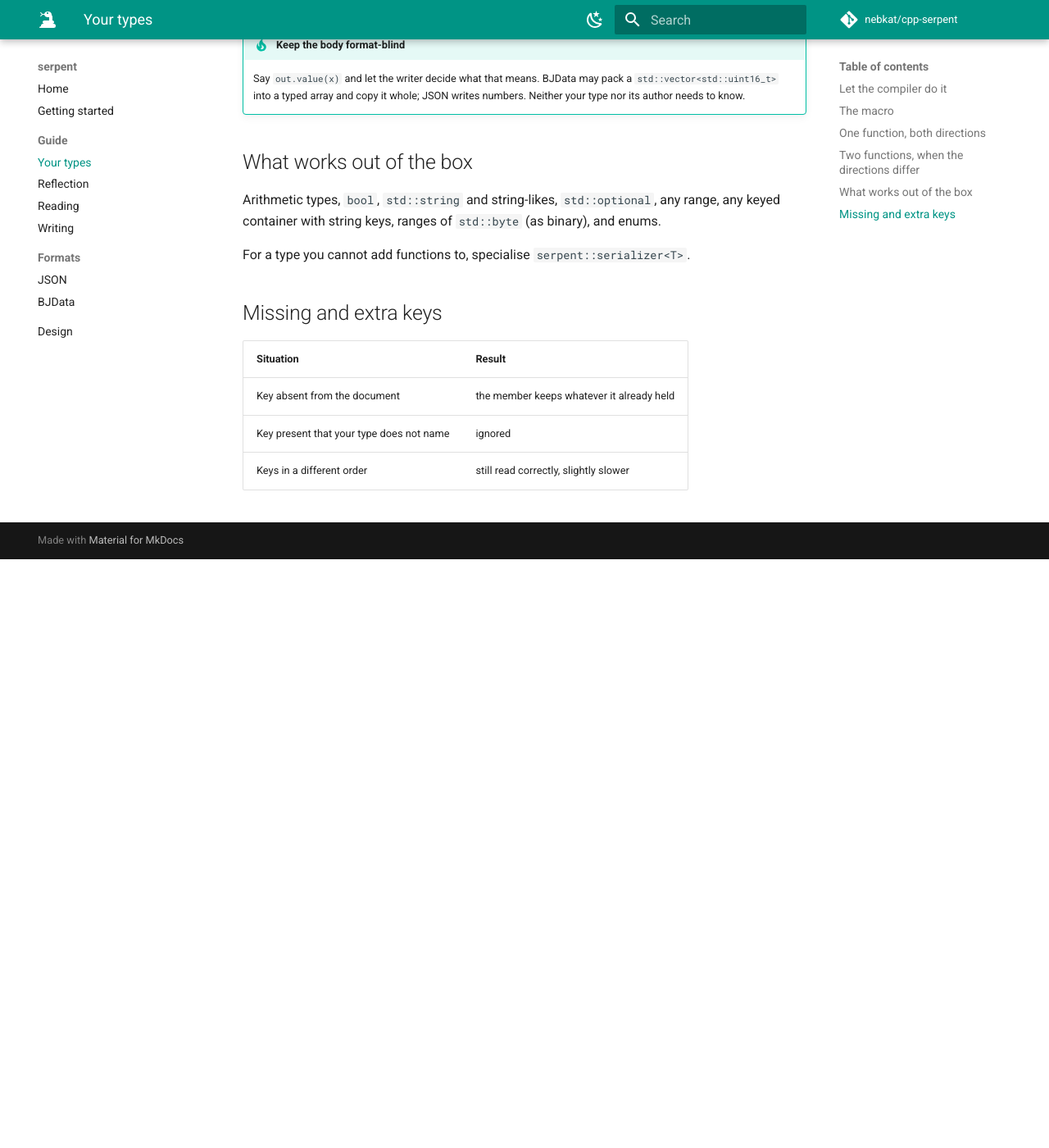
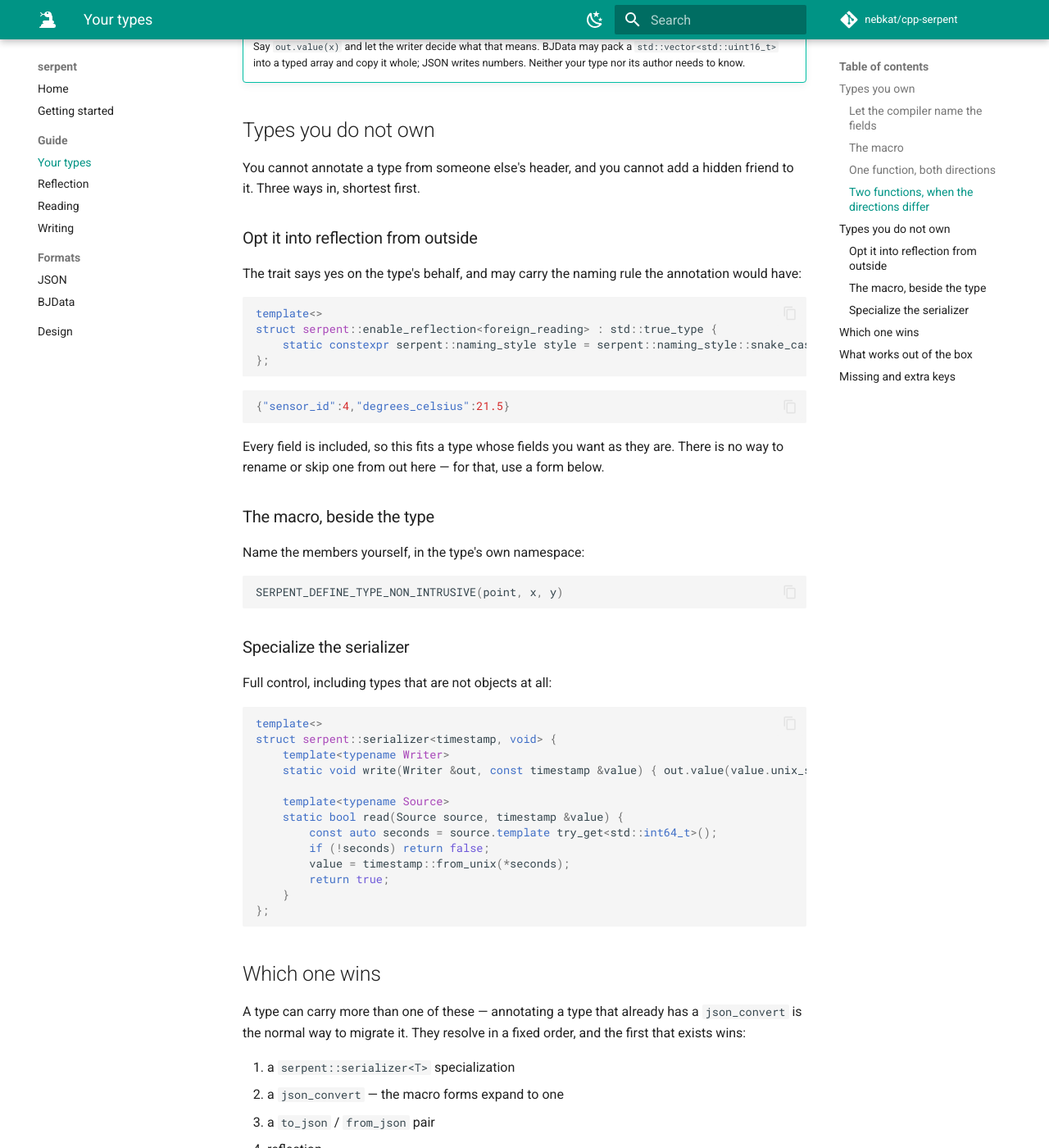
Before and after one commit to nebkat/cpp-serpent, an MkDocs documentation site: the page built from docs/types.md, in a window 1280 px wide and 1400 px high, scrolled down 1810 px. Shown: the whole window at 82% size. Built offline with MkDocs 1.6.1 and Material for MkDocs 9.7.7, drawn with Linux system fonts in a browser that asks for light colours; comment, search, counter and statistics services are not loaded; before the commit the page ends 2492 px from its top, so only the background shows below that; some of the changed text lies outside the part shown.

Commit message:
docs(types): Organize by whether you own the type
Ownership is what actually picks the form: annotate a type you own, name the fields
yourself for one you do not. Documents the resolution order, and that a hand-written
conversion always beats the reflected one.

````diff
--- a/docs/reflection.md
+++ b/docs/reflection.md
@@ -47,12 +47,23 @@ Annotations are ordinary values rather than parsed strings, which is why they ar
 
 ## A type you cannot annotate
 
-Specialize the opt-in instead:
+You cannot put an annotation on someone else's type, so the opt-in is a trait instead. It can
+carry the naming rule too:
 
 ```cpp
 template<>
-struct serpent::enable_reflection<site> : std::true_type {};
+struct serpent::enable_reflection<foreign_reading> : std::true_type {
+    static constexpr serpent::naming_style style = serpent::naming_style::snake_case;
+};
 ```
+
+```json
+{"sensor_id":4,"degrees_celsius":21.5}
+```
+
+Every field is included and none can be renamed individually, because `key` and `skip` go on
+the fields. When you need that much control over a type you do not own, write the conversion
+by hand — see [Types you do not own](types.md#types-you-do-not-own).
 
 ## Requirements
 
@@ -78,6 +89,13 @@ compiler it targets has caught up:
 `serpent::reflection_available` is the same answer as a `constexpr bool`. `example/reflection.cpp`
 shows a type written both ways.
 
+## A hand-written conversion always wins
+
+Reflection is the last thing tried, after a `serializer<T>` specialization, a `json_convert`
+and a `to_json` / `from_json` pair. Annotating a type that already has one of those changes
+nothing until you delete the hand-written form, which makes adding the annotation a safe first
+step rather than an ambiguity.
+
 ## Why opting in is deliberate
 
 Reflecting every aggregate that merely lacks a `json_convert` would turn any struct that
--- a/docs/types.md
+++ b/docs/types.md
@@ -1,12 +1,15 @@
 # Your types
 
-There are four ways to opt a type in. They all end up at the same place, so pick the shortest
-one that fits.
+Every form below ends up at the same place, so pick the shortest one that fits. The question
+that decides it is usually whether you own the type: if you do, annotate it and let the
+compiler do the rest; if you do not, name the fields yourself.
 
-## Let the compiler do it
+## Types you own
 
-Where the compiler supports reflection, it already knows the field names and you write nothing
-else:
+### Let the compiler name the fields
+
+Where the compiler supports reflection, it already knows the field names and there is nothing
+else to write:
 
 ```cpp
 struct [[= serpent::serializable {}]] point {
@@ -15,10 +18,11 @@
 };
 ```
 
-This needs GCC 16 with `-freflection`; see [Reflection](reflection.md) for the naming rules and
-what to do on compilers that are not there yet. The remaining three forms work everywhere.
+This is the shortest form and the one to reach for first. It needs GCC 16 with `-freflection`
+— see [Reflection](reflection.md) for the naming rules and for what to do on compilers that
+are not there yet. Everything below works everywhere.
 
-## The macro
+### The macro
 
 For a plain aggregate, list the members:
 
@@ -31,13 +35,7 @@ struct point {
 };
 ```
 
-Outside the type, when you cannot edit it:
-
-```cpp
-SERPENT_DEFINE_TYPE_NON_INTRUSIVE(point, x, y)
-```
-
-## One function, both directions
+### One function, both directions
 
 When the body needs to do more than list members:
 
@@ -57,7 +55,7 @@ struct segment {
 `visitor` is reading or writing, and `conversion_object_t` resolves to `segment &` or
 `const segment &` to match. You write the field list once.
 
-## Two functions, when the directions differ
+### Two functions, when the directions differ
 
 Defaults on read, keys omitted on write, a value that is a string one way and a bool the
 other:
@@ -91,12 +89,76 @@ struct connection {
     `std::vector<std::uint16_t>` into a typed array and copy it whole; JSON writes numbers.
     Neither your type nor its author needs to know.
 
+## Types you do not own
+
+You cannot annotate a type from someone else's header, and you cannot add a hidden friend to
+it. Three ways in, shortest first.
+
+### Opt it into reflection from outside
+
+The trait says yes on the type's behalf, and may carry the naming rule the annotation would
+have:
+
+```cpp
+template<>
+struct serpent::enable_reflection<foreign_reading> : std::true_type {
+    static constexpr serpent::naming_style style = serpent::naming_style::snake_case;
+};
+```
+
+```json
+{"sensor_id":4,"degrees_celsius":21.5}
+```
+
+Every field is included, so this fits a type whose fields you want as they are. There is no
+way to rename or skip one from out here — for that, use a form below.
+
+### The macro, beside the type
+
+Name the members yourself, in the type's own namespace:
+
+```cpp
+SERPENT_DEFINE_TYPE_NON_INTRUSIVE(point, x, y)
+```
+
+### Specialize the serializer
+
+Full control, including types that are not objects at all:
+
+```cpp
+template<>
+struct serpent::serializer<timestamp, void> {
+    template<typename Writer>
+    static void write(Writer &out, const timestamp &value) { out.value(value.unix_seconds()); }
+
+    template<typename Source>
+    static bool read(Source source, timestamp &value) {
+        const auto seconds = source.template try_get<std::int64_t>();
+        if (!seconds) return false;
+        value = timestamp::from_unix(*seconds);
+        return true;
+    }
+};
+```
+
+## Which one wins
+
+A type can carry more than one of these — annotating a type that already has a `json_convert`
+is the normal way to migrate it. They resolve in a fixed order, and the first that exists wins:
+
+1. a `serpent::serializer<T>` specialization
+2. a `json_convert` — the macro forms expand to one
+3. a `to_json` / `from_json` pair
+4. reflection
+
+So a hand-written conversion always beats the reflected one, and adding an annotation to a
+type that already has one changes nothing until you delete the hand-written form.
+
 ## What works out of the box
 
 Arithmetic types, `bool`, `std::string` and string-likes, `std::optional`, any range, any
-keyed container with string keys, ranges of `std::byte` (as binary), and enums.
-
-For a type you cannot add functions to, specialise `serpent::serializer<T>`.
+keyed container with string keys, ranges of `std::byte` (as binary), and enums. None of these
+need opting in, in either direction.
 
 ## Missing and extra keys
 
````
Also changed, not shown: README.md (+1 -1 lines).
